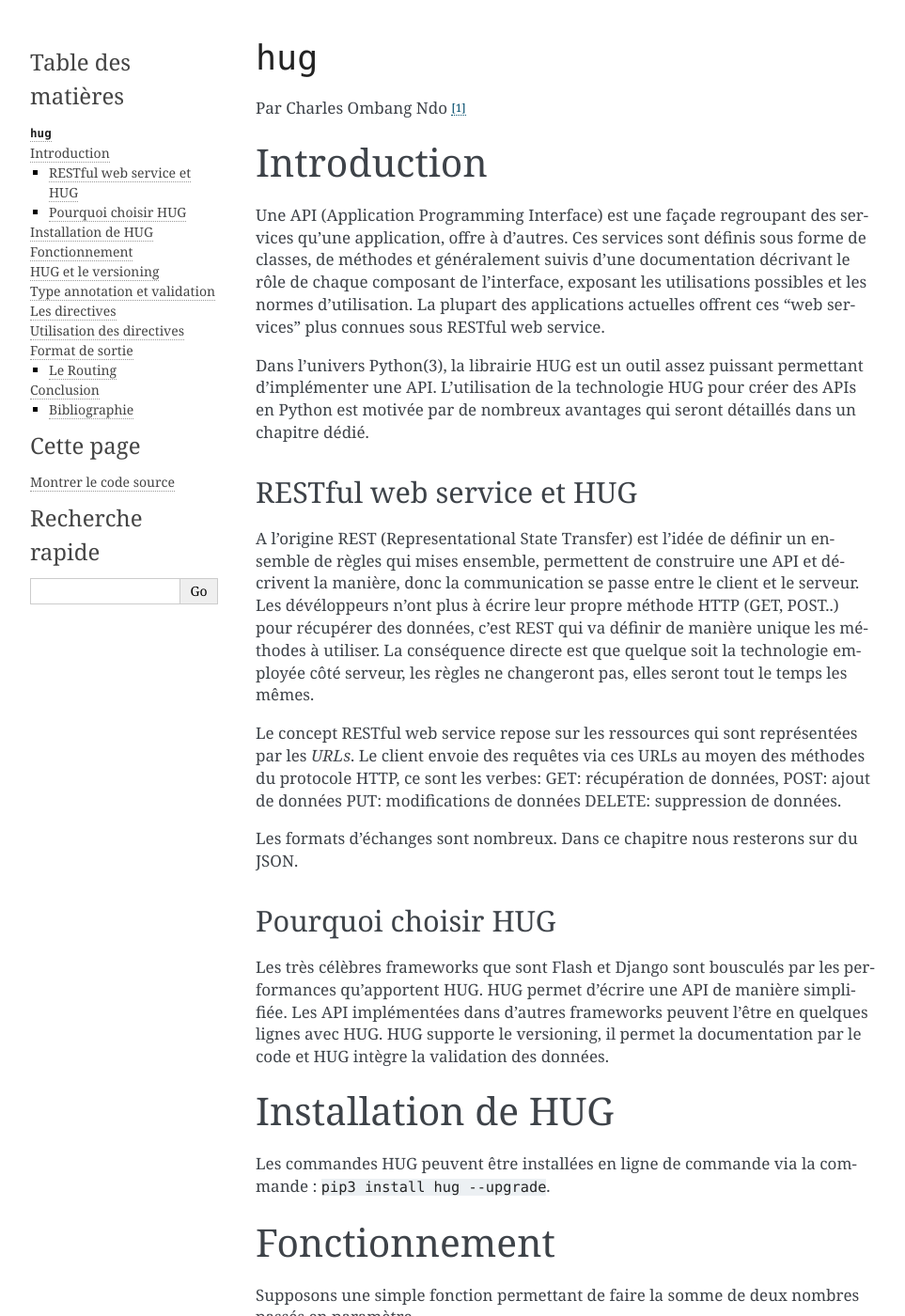
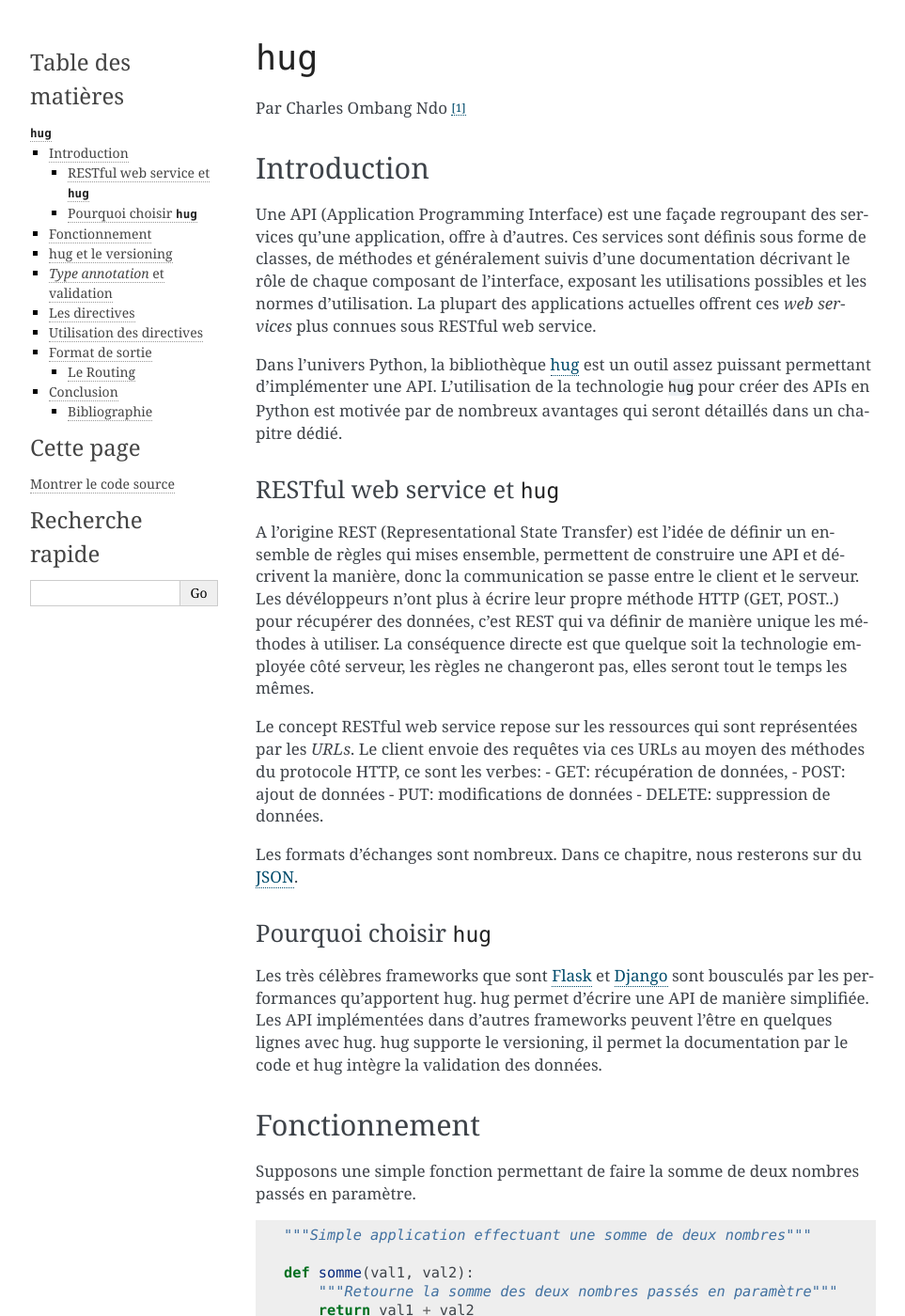
Before and after one commit to HE-Arc/livre-python, a Sphinx documentation site: the page built from source/hug/index.rst, in a window 1280 px wide and 1400 px high. Shown: the whole window at 94% size, without its empty margins (148-1111 px from the left). Built offline with Sphinx 7.4.7, drawn with Linux system fonts in a browser that asks for light colours; some of the changed text lies outside the part shown.

Commit message:
hug: corrections/améliorations
cc @charlyDevor

Signed-off-by: Yoan Blanc <yoan@dosimple.ch>

```diff
--- a/source/hug/index.rst
+++ b/source/hug/index.rst
@@ -1,36 +1,57 @@
 .. _hug-tutorial:
 
+=======
 ``hug``
 =======
 
-Par Charles Ombang Ndo [#contact]_
+Par Charles Ombang Ndo [#co]_
 
 Introduction
 ============
 
-Une API (Application Programming Interface) est une façade regroupant des services qu'une application, offre à d'autres. Ces services sont définis sous forme de classes, de méthodes et généralement suivis d'une documentation décrivant le rôle de chaque composant de l'interface, exposant les utilisations possibles et les normes d'utilisation. La plupart des applications actuelles offrent ces 'web services' plus connues sous RESTful web service.
+Une API (Application Programming Interface) est une façade regroupant des
+services qu'une application, offre à d'autres. Ces services sont définis sous
+forme de classes, de méthodes et généralement suivis d'une documentation
+décrivant le rôle de chaque composant de l'interface, exposant les utilisations
+possibles et les normes d'utilisation. La plupart des applications actuelles
+offrent ces *web services* plus connues sous RESTful web service.
 
-Dans l'univers Python(3), la librairie HUG est un outil assez puissant permettant d'implémenter une API. L'utilisation de la technologie
-HUG pour créer des APIs en Python est motivée par de nombreux avantages qui seront détaillés dans un chapitre dédié.
+Dans l'univers Python, la bibliothèque hug_ est un outil assez puissant
+permettant d'implémenter une API. L'utilisation de la technologie ``hug`` pour
+créer des APIs en Python est motivée par de nombreux avantages qui seront
+détaillés dans un chapitre dédié.
 
-RESTful web service et HUG
---------------------------
+RESTful web service et ``hug``
+------------------------------
 
-A l'origine REST (Representational State Transfer) est l'idée de définir un ensemble de règles qui mises ensemble, permettent de construire une API et décrivent la manière, donc la communication se passe entre le client et le serveur. Les dévéloppeurs n'ont plus à écrire leur propre méthode HTTP (GET, POST..) pour récupérer des données, c'est REST qui va définir de manière unique les méthodes à utiliser. La conséquence directe est que quelque soit la technologie employée côté serveur, les règles ne changeront pas, elles seront tout le temps les mêmes.
+A l'origine REST (Representational State Transfer) est l'idée de définir un
+ensemble de règles qui mises ensemble, permettent de construire une API et
+décrivent la manière, donc la communication se passe entre le client et le
+serveur. Les dévéloppeurs n'ont plus à écrire leur propre méthode HTTP (GET,
+POST..) pour récupérer des données, c'est REST qui va définir de manière unique
+les méthodes à utiliser. La conséquence directe est que quelque soit la
+technologie employée côté serveur, les règles ne changeront pas, elles seront
+tout le temps les mêmes.
 
-Le concept RESTful web service repose sur les ressources qui sont représentées par les `URLs`. Le client envoie des requêtes via ces URLs au moyen des méthodes du protocole HTTP, ce sont les verbes: GET: récupération de données, POST: ajout de données PUT: modifications de données DELETE: suppression de données.
+Le concept RESTful web service repose sur les ressources qui sont représentées
+par les `URLs`. Le client envoie des requêtes via ces URLs au moyen des
+méthodes du protocole HTTP, ce sont les verbes:
+- GET: récupération de données,
+- POST: ajout de données
+- PUT: modifications de données
+- DELETE: suppression de données.
 
-Les formats d'échanges sont nombreux. Dans ce chapitre nous resterons sur du JSON.
+Les formats d'échanges sont nombreux. Dans ce chapitre, nous resterons sur du
+:ref:`JSON <json-tutorial>`.
 
-Pourquoi choisir HUG
---------------------
+Pourquoi choisir ``hug``
+------------------------
 
-Les très célèbres frameworks que sont Flash et Django sont bousculés par les performances qu'apportent HUG. HUG permet d'écrire une API de manière simplifiée. Les API implémentées dans d'autres frameworks peuvent l'être en quelques lignes avec HUG. HUG supporte le versioning, il permet la documentation par le code et HUG intègre la validation des données.
-
-Installation de HUG
-===================
-
-Les commandes HUG peuvent être installées en ligne de commande via la commande : ``pip3 install hug --upgrade``.
+Les très célèbres frameworks que sont Flask_ et Django_ sont bousculés par les
+performances qu'apportent hug. hug permet d'écrire une API de manière
+simplifiée. Les API implémentées dans d'autres frameworks peuvent l'être en
+quelques lignes avec hug. hug supporte le versioning, il permet la
+documentation par le code et hug intègre la validation des données.
 
 Fonctionnement
 ==============
@@ -42,10 +63,11 @@
     """Simple application effectuant une somme de deux nombres"""
 
     def somme(val1, val2):
-      """Retourne la somme des deux nombres passés en paramètre"""
-      return val1 + val2
+        """Retourne la somme des deux nombres passés en paramètre"""
+        return val1 + val2
 
-Pour transformer cette fonction en une simple API, il suffit d'importer la librairie HUG et le tour est joué. Le code devient:
+Pour transformer cette fonction en une simple API, il suffit d'importer la
+bibliothèque hug_ et le tour est joué. Le code du fichier ``somme.py``.
 
 .. code-block:: python3
 
@@ -58,28 +80,37 @@
       return val1 + val2
 
 
-L'exécution du code ci-dessus via la commande $ hug -f hug.py (avec hug.py comme nom du fichier) lance le serveur sur le port 8000. En entrant l'adresse localhost:8000 on a une réponse au format JSON. Dans notre exemple on obtient:
+L'exécution du code ci-dessus via la commande.
+
+.. code-block:: console
+
+    $ hug -f somme.py
+
+hug_ lance le serveur sur le port 8000. En entrant l'adresse
+``http://localhost:8000`` on a une réponse au format JSON. Dans notre exemple
+on obtient:
 
 .. code-block:: json
 
     {
-    "404": "The API call you tried to make was not defined. Here's a definition of the API to help you get going :)",
-    "documentation": {
+        "404": "The API call you tried to make was not defined. Here's a definition of the API to help you get going :)",
+        "documentation": {
         "overview": "Simple API permettant la somme de deux nombres",
-        "handlers": {
-            "/somme": {
-                "GET": {
-                    "usage": "La fonction retourne le résultat obtenu de la somme des deux nombres en param\u00e8tres",
-                    "outputs": {
-                        "format": "JSON (Javascript Serialized Object Notation)",
-                        "content_type": "application/json"
-                    },
-                    "inputs": {
-                        "val1": {
-                            "type": "Basic text / string value"
+            "handlers": {
+                "/somme": {
+                    "GET": {
+                        "usage": "La fonction retourne le résultat obtenu de la somme des deux nombres en param\u00e8tres",
+                        "outputs": {
+                            "format": "JSON (Javascript Serialized Object Notation)",
+                            "content_type": "application/json"
                         },
-                        "val2": {
-                            "type": "Basic text / string value"
+                        "inputs": {
+                            "val1": {
+                                "type": "Basic text / string value"
+                            },
+                            "val2": {
+                                "type": "Basic text / string value"
+                            }
                         }
                     }
                 }
@@ -92,10 +123,10 @@
 Maintenant pour voir le résultat de notre (petite) API, il suffit d'entrer dans le navigateur l'adresse suivante localhost:8000/somme?val1=..&val2= .. il suffit de passer les valeurs aux paramètres.
 
 
-HUG et le versioning
+hug et le versioning
 ====================
 
-Comme souligné auparavant, HUG supporte et gère très bien le versioning. On peut avoir plusieurs versions de l'API dans la même application.
+Comme souligné auparavant, hug supporte et gère très bien le versioning. On peut avoir plusieurs versions de l'API dans la même application.
 
 
 .. code-block:: python3
@@ -120,26 +151,27 @@
 .. code-block:: json
 
     {
-    "404": "The API call you tried to make was not defined. Here's a definition of the API to help you get going :)",
-    "documentation": {
-        "overview": "Simple Exemple du versioning avec hug",
-        "version": 4,
-        "versions": [
-            1,
-            2,
-            3,
-            4
-        ],
-        "handlers": {
-            "/echo": {
-                "GET": {
-                   "outputs": {
-                        "format": "JSON (Javascript Serialized Object Notation)",
-                        "content_type": "application/json"
-                    },
-                    "inputs": {
-                        "text": {
-                            "type": "Basic text / string value"
+        "404": "The API call you tried to make was not defined. Here's a definition of the API to help you get going :)",
+        "documentation": {
+            "overview": "Simple Exemple du versioning avec hug",
+            "version": 4,
+            "versions": [
+                1,
+                2,
+                3,
+                4
+            ],
+            "handlers": {
+                "/echo": {
+                    "GET": {
+                        "outputs": {
+                            "format": "JSON (Javascript Serialized Object Notation)",
+                            "content_type": "application/json"
+                        },
+                        "inputs": {
+                            "text": {
+                                "type": "Basic text / string value"
+                            }
                         }
                     }
                 }
@@ -147,13 +179,25 @@
         }
     }
 
-Si on compare ce rendu JSON au précédent, on remarque la présence du champ `version`. La clé `version` de valeur 4 indique la version actuelle de l'API et la clé `versions` prend en valeur un tableau listant les différentes versions de notre API. Pour tester le bon fonctionnement du versioning, on peut écrire http://localhost:8000/v1/echo?text=toto. Dans cette URL, on spécifie la version que l'on souhaite utiliser, ici la version v1. En sortie on aura `toto`, ce qui correspond bien à la sortie attendue de la version 1. En changeant dans l'URL juste la version en la remplaçant par v2, v2 ou v4, la sortie est naturellement celle attendue suivant la version indiquée `Echo:toto`.
+Si on compare ce rendu JSON au précédent, on remarque la présence du champ
+``version``. La clé ``version`` de valeur 4 indique la version actuelle de l'API et
+la clé ``versions`` prend en valeur un tableau listant les différentes versions
+de notre API. Pour tester le bon fonctionnement du versioning, on peut écrire
+<http://localhost:8000/v1/echo?text=toto>. Dans cette URL, on spécifie la version
+que l'on souhaite utiliser, ici la version v1. En sortie on aura ``toto``, ce qui
+correspond bien à la sortie attendue de la version 1. En changeant dans l'URL
+juste la version en la remplaçant par v2, v2 ou v4, la sortie est naturellement
+celle attendue suivant la version indiquée ``Echo:toto``.
 
 
-Type annotation et validation
-=============================
+*Type annotation* et validation
+===============================
 
-Il est possible d'ajouter des fonctions aux paramètres de nos méthodes, pour expliciter comment ils sont validés et transcris en type python, on parle de type annotation. ``argument:type``. L'avantage de l'utilisation d'une telle spécification est de clairement indiquer au niveau de la documentation le type de données attendues.
+Il est possible d'ajouter des fonctions aux paramètres de nos méthodes, pour
+expliciter comment ils sont validés et transcris en type python, on parle de
+type annotation. ``argument:type``. L'avantage de l'utilisation d'une telle
+spécification est de clairement indiquer au niveau de la documentation le type
+de données attendues.
 
 .. code-block:: python3
 
@@ -254,44 +323,66 @@
 
     @hug.default_output_format()
     def my_output_formatter(data, request, response):
-        # format personnalisé
+        """Format personnalisé."""
 
     # Ou encore
 
     @hug.get(output=hug.output_format.html)
     def my_endpoint():
-        return # le code html généré
+        """Retourne du HTML."""
 
 
-Il est possible de créer des formats de sortie personnalisés. Cela se passe comme le montre le code ci-dessous
+Il est possible de créer des formats de sortie personnalisés. Cela se passe
+comme le montre le code ci-dessous
 
 .. code-block:: python3
 
     @hug.format.content_type('file/text')
     def format_as_text(data, request=None, response=None):
-        return str(content).encode('utf8')
+        return str(content).encode('utf-8')
 
+
+.. warning::
+
+    le ``Content-Type`` nommé ``file/text`` n'existe pas. Ce n'est pas donc pas
+    un exemple utilisable en l'état.
+
+    .. Yoan
 
 Le Routing
 ----------
 
-C'est la notion qu'on retrouve dans la plupart des frameworks. Il s'agit de définir des chemins, urls d'accès aux données. le lien suivant http://www.hug.rest/website/learn/routing détaille la notion de Routing de façon plus élaborée et plus large.
+C'est la notion qu'on retrouve dans la plupart des frameworks. Il s'agit de
+définir des chemins, urls d'accès aux données. `La documentation officielle
+<http://www.hug.rest/website/learn/routing>`_ détaille la notion de *Routing*
+de façon plus élaborée et plus large.
 
-Les APIs écrit avec HUG peuvent être accédées depuis la ligne de commande, pour cela, il suffit de rajouter ``@hug.cli()`` comme nous l'avons fait avec ``@hug.get()``.
+.. oui, car vous n'en parlez pas.
 
+Les APIs écrit avec ``hug`` peuvent être accédées depuis la ligne de commande, pour
+cela, il suffit de rajouter ``@hug.cli()`` comme nous l'avons fait avec
+``@hug.get()``.
+
+.. quel rapport avec le routing?
 
 Conclusion
 ==========
 
-La librairie HUG offre un moyen très simplifié d'écrire des API. La syntaxe est assez claire, la documentation bien élaborée depuis le code, le versioning est réalisé en une seule ligne de code.
+La bibliothèque hug_ offre un moyen très simplifié d'écrire des API REST.
+La syntaxe est assez claire, la documentation bien élaborée depuis le code, le
+*versioning* est réalisé en une seule ligne de code.
 
 
 Bibliographie
 -------------
 
-http://toilal.github.io/talk-python3-hug/#/hug-directives et http://www.hug.rest/website/learn/routing
+- Site de ``hug``: http://www.hug.rest/
+- *Réaliser une API avec Python 3*, par Rémi Alvergnat, http://toilal.github.io/talk-python3-hug/
 
+.. [#co] <charles.ombangndo@he-arc.ch>
 
+.. liens externes.
 
-
-.. [#contact] <charles.ombangndo@he-arc.ch>
+.. _hug: http://www.hug.rest/
+.. _Flask: http://flask.pocoo.org/
+.. _Django: https://www.djangoproject.com/
--- a/source/index.rst
+++ b/source/index.rst
@@ -34,7 +34,6 @@
    weakref/index.rst
    licence.rst
    colorama/index.rst
-   hug/index.rst
    invoke/index.rst
    matplotlib/index.rst
    pillow/index.rst
--- a/source/introduction.rst
+++ b/source/introduction.rst
@@ -59,7 +59,11 @@
 Autres
 ------
 
-* :ref:`hug-tutorial`
+.. toctree::
+    :maxdepth: 1
+
+    hug/index
+
 * :ref:`invoke-tutorial`
 * :ref:`matplotlib-tutorial`
 * :ref:`pycrypto-tutorial`
```
Also changed, not shown: other parts of source/hug/index.rst (+54 -29 lines).
